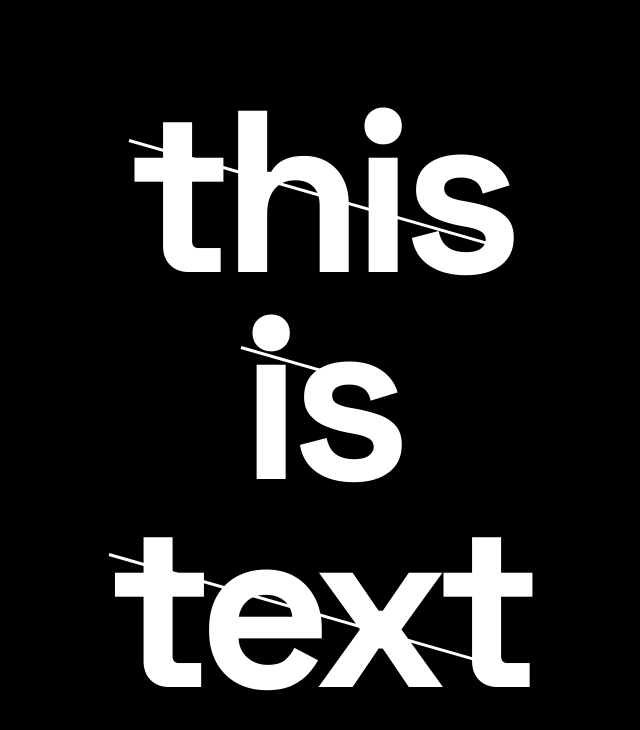
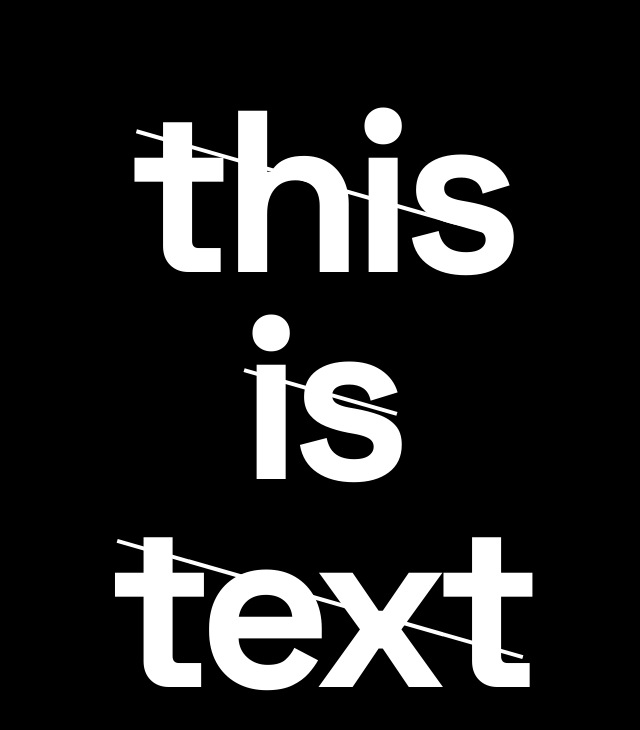
Before and after one commit to thisistext/thisistext, a plain HTML site: page index.html in a window 1280 px wide. Shown: the whole page, without its empty margins (320-960 px from the left). Drawn offline with Linux system fonts and the light colour scheme.

Commit message:
Update index.html

```diff
--- a/index.html
+++ b/index.html
@@ -65,31 +65,11 @@
             position: absolute;
             content: "";
             left: 0;
-            top: 24%; /* 텍스트 높이의 80% 위치 */
+            top: 45%;
             right: 0;
-            border-top: 3px solid;
+            border-top: 4px solid;
             border-color: inherit;
-            transform: rotate(16deg) scaleX(0);
-            transform-origin: left;
-            animation: strikeThrough 0.6s ease-out forwards;
-        }
-
-        .line:nth-child(1) .strikethrough:before {
-            animation-delay: 0.3s;
-        }
-
-        .line:nth-child(2) .strikethrough:before {
-            animation-delay: 0.5s;
-        }
-
-        .line:nth-child(3) .strikethrough:before {
-            animation-delay: 0.7s;
-        }
-
-        @keyframes strikeThrough {
-            to {
-                transform: rotate(16deg) scaleX(1);
-            }
+            transform: rotate(16deg);
         }
 
         .container.white {
```
